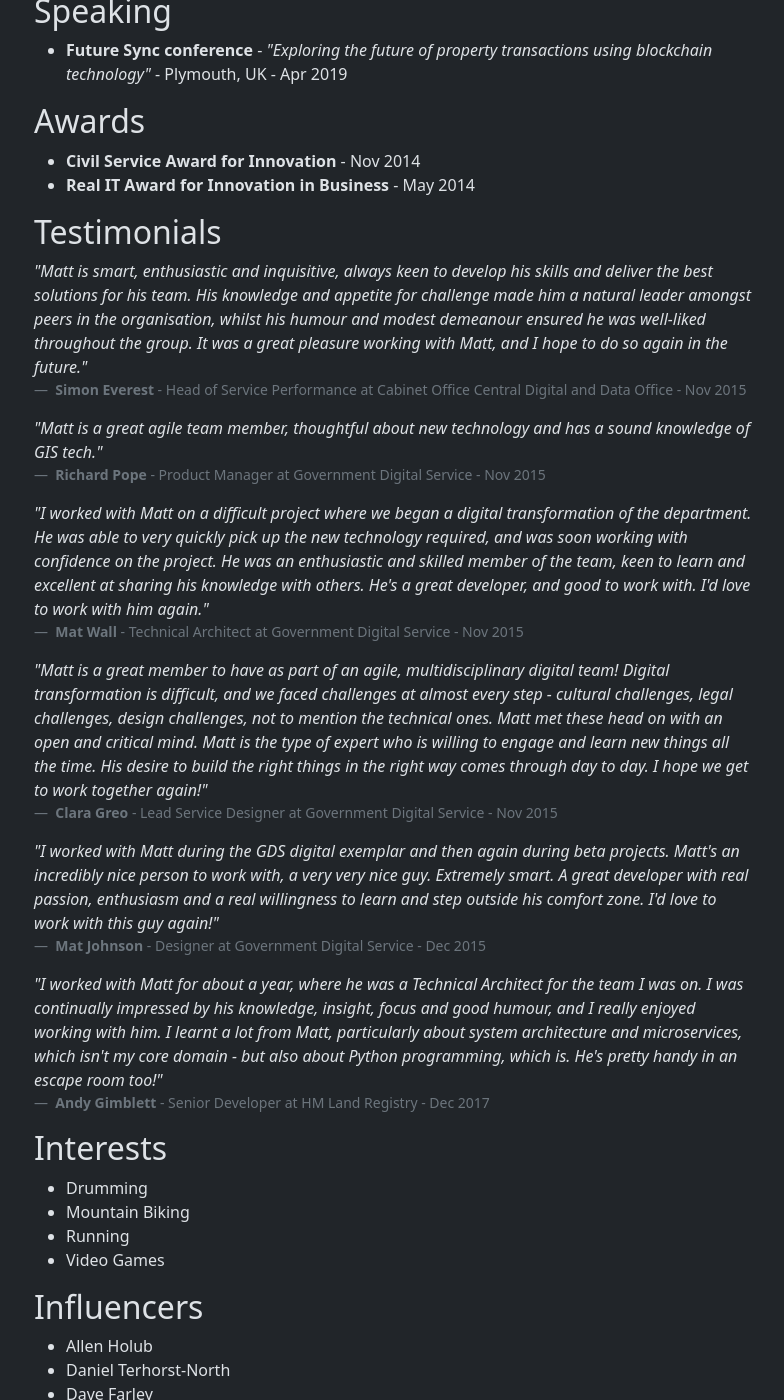
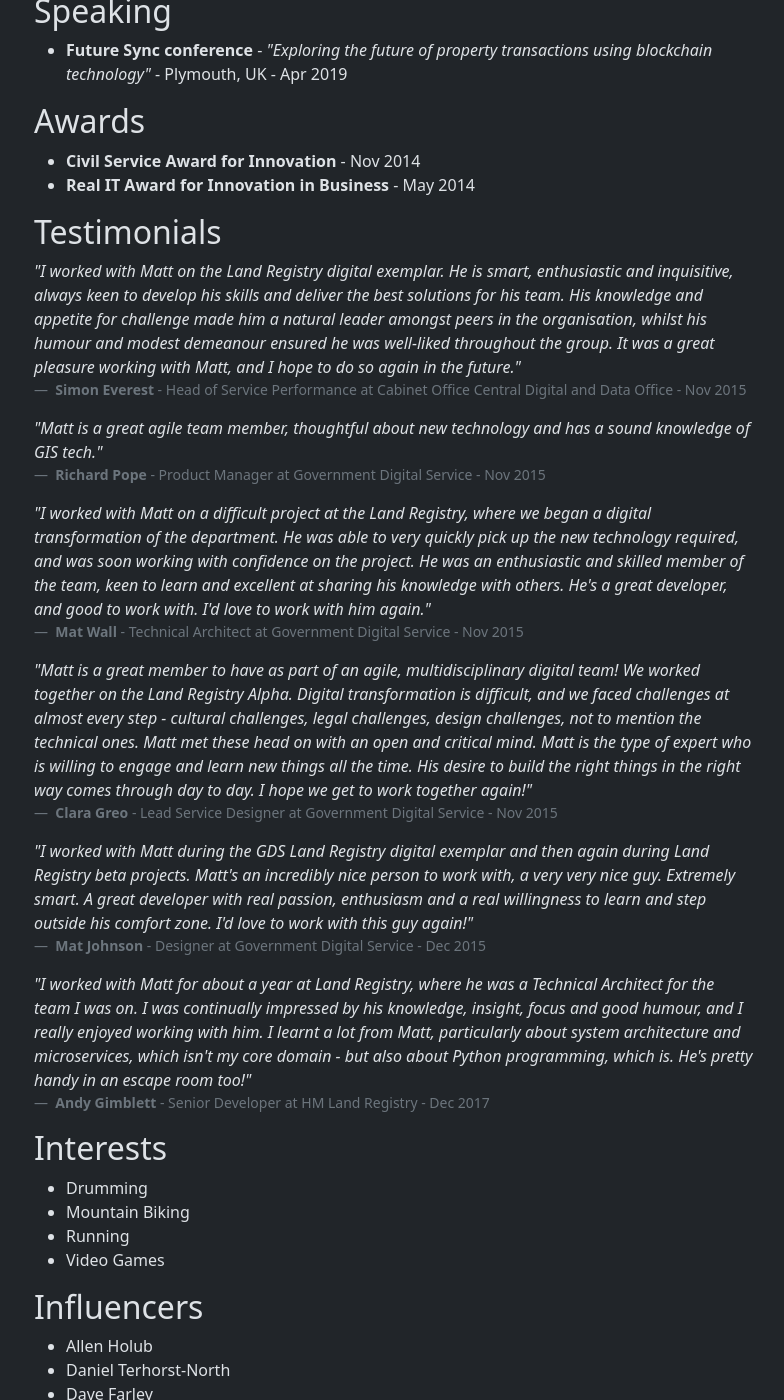
Before and after one commit to matthew-shaw/matthew-shaw.github.io, a Jekyll site: the page built from index.html, in a window 1280 px wide and 1400 px high, scrolled down 1185 px. Shown: the whole window, without its empty margins (420-1204 px from the left). Built offline with Jekyll 4.4.1, drawn with Linux system fonts in a browser that asks for light colours.

Commit message:
original quotes

```diff
--- a/index.html
+++ b/index.html
@@ -72,7 +72,7 @@
         <h2 id="testimonials">Testimonials</h2>
         <figure>
             <blockquote class="blockquote fs-6">
-                <p><em>"Matt is smart, enthusiastic and inquisitive, always keen to develop his skills and deliver the best solutions for his team. His knowledge and appetite for challenge made him a natural leader amongst peers in the organisation, whilst his humour and modest demeanour ensured he was well-liked throughout the group. It was a great pleasure working with Matt, and I hope to do so again in the future."</em></p>
+                <p><em>"I worked with Matt on the Land Registry digital exemplar. He is smart, enthusiastic and inquisitive, always keen to develop his skills and deliver the best solutions for his team. His knowledge and appetite for challenge made him a natural leader amongst peers in the organisation, whilst his humour and modest demeanour ensured he was well-liked throughout the group. It was a great pleasure working with Matt, and I hope to do so again in the future."</em></p>
             </blockquote>
             <figcaption class="blockquote-footer">
                 <strong>Simon Everest</strong> - Head of Service Performance at Cabinet Office Central Digital and Data Office - Nov 2015
@@ -88,7 +88,7 @@
         </figure>
         <figure>
             <blockquote class="blockquote fs-6">
-                <p><em>"I worked with Matt on a difficult project where we began a digital transformation of the department. He was able to very quickly pick up the new technology required, and was soon working with confidence on the project. He was an enthusiastic and skilled member of the team, keen to learn and excellent at sharing his knowledge with others. He's a great developer, and good to work with. I'd love to work with him again."</em></p>
+                <p><em>"I worked with Matt on a difficult project at the Land Registry, where we began a digital transformation of the department. He was able to very quickly pick up the new technology required, and was soon working with confidence on the project. He was an enthusiastic and skilled member of the team, keen to learn and excellent at sharing his knowledge with others. He's a great developer, and good to work with. I'd love to work with him again."</em></p>
             </blockquote>
             <figcaption class="blockquote-footer">
                 <strong>Mat Wall</strong> - Technical Architect at Government Digital Service - Nov 2015
@@ -96,7 +96,7 @@
         </figure>
         <figure>
             <blockquote class="blockquote fs-6">
-                <p><em>"Matt is a great member to have as part of an agile, multidisciplinary digital team! Digital transformation is difficult, and we faced challenges at almost every step - cultural challenges, legal challenges, design challenges, not to mention the technical ones. Matt met these head on with an open and critical mind. Matt is the type of expert who is willing to engage and learn new things all the time. His desire to build the right things in the right way comes through day to day. I hope we get to work together again!"</em></p>
+                <p><em>"Matt is a great member to have as part of an agile, multidisciplinary digital team! We worked together on the Land Registry Alpha. Digital transformation is difficult, and we faced challenges at almost every step - cultural challenges, legal challenges, design challenges, not to mention the technical ones. Matt met these head on with an open and critical mind. Matt is the type of expert who is willing to engage and learn new things all the time. His desire to build the right things in the right way comes through day to day. I hope we get to work together again!"</em></p>
             </blockquote>
             <figcaption class="blockquote-footer">
                 <strong>Clara Greo</strong> - Lead Service Designer at Government Digital Service - Nov 2015
@@ -104,7 +104,7 @@
         </figure>
         <figure>
             <blockquote class="blockquote fs-6">
-                <p><em>"I worked with Matt during the GDS digital exemplar and then again during beta projects. Matt's an incredibly nice person to work with, a very very nice guy. Extremely smart. A great developer with real passion, enthusiasm and a real willingness to learn and step outside his comfort zone. I'd love to work with this guy again!"</em></p>
+                <p><em>"I worked with Matt during the GDS Land Registry digital exemplar and then again during Land Registry beta projects. Matt's an incredibly nice person to work with, a very very nice guy. Extremely smart. A great developer with real passion, enthusiasm and a real willingness to learn and step outside his comfort zone. I'd love to work with this guy again!"</em></p>
             </blockquote>
             <figcaption class="blockquote-footer">
                 <strong>Mat Johnson</strong> - Designer at Government Digital Service - Dec 2015
@@ -112,7 +112,7 @@
         </figure>
         <figure>
             <blockquote class="blockquote fs-6">
-                <p><em>"I worked with Matt for about a year, where he was a Technical Architect for the team I was on. I was continually impressed by his knowledge, insight, focus and good humour, and I really enjoyed working with him. I learnt a lot from Matt, particularly about system architecture and microservices, which isn't my core domain - but also about Python programming, which is. He's pretty handy in an escape room too!"</em></p>
+                <p><em>"I worked with Matt for about a year at Land Registry, where he was a Technical Architect for the team I was on. I was continually impressed by his knowledge, insight, focus and good humour, and I really enjoyed working with him. I learnt a lot from Matt, particularly about system architecture and microservices, which isn't my core domain - but also about Python programming, which is. He's pretty handy in an escape room too!"</em></p>
             </blockquote>
             <figcaption class="blockquote-footer">
                 <strong>Andy Gimblett</strong> - Senior Developer at HM Land Registry - Dec 2017
```
